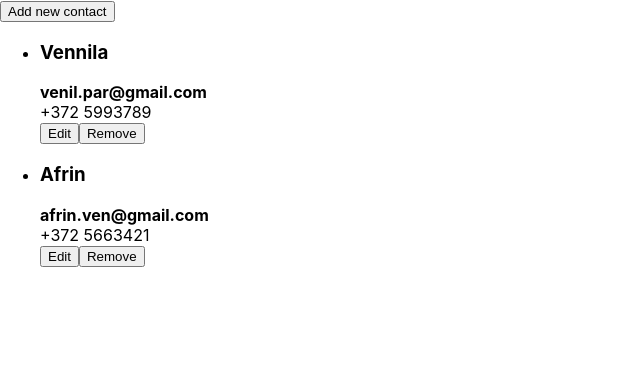
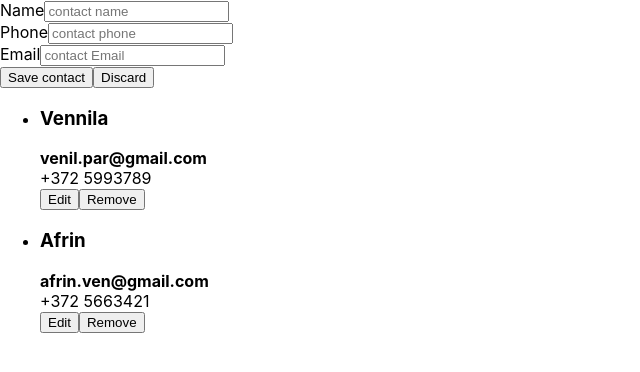
Before and after one commit to learnwithparam/react-crud-contact-list, a React (Create React App) app: page / in a window 1280 px wide. Both pictures are taken after a click on the button "Add new contact". Shown: the top 372 px of the page, without its empty margins (0-640 px from the left). Built offline with nearby package versions, Linux system fonts and the light colour scheme.

Commit message:
feat: toggle contact form

```diff
--- /dev/null
+++ b/src/components/add-contact.js
@@ -0,0 +1,38 @@
+import React, { useState } from "react";
+
+const AddContact = () => {
+  const [showForm, setShowForm] = useState(false);
+
+  const handleSumit = (e) => {
+    e.preventDefault();
+
+    // Save the new contact here
+  };
+
+  return (
+    <React.Fragment>
+      {showForm ? (
+        <form onSubmit={handleSumit}>
+          <div>
+            <label>Name</label>
+            <input type="text" placeholder="contact name" name="Name" />
+          </div>
+          <div>
+            <label>Phone</label>
+            <input type="text" placeholder="contact phone" name="Phone" />
+          </div>
+          <div>
+            <label>Email</label>
+            <input type="email" placeholder="contact Email" name="Email" />
+          </div>
+          <button type="submit">Save contact</button>
+          <button onClick={() => setShowForm(false)}>Discard</button>
+        </form>
+      ) : (
+        <button onClick={() => setShowForm(true)}>Add new contact</button>
+      )}
+    </React.Fragment>
+  );
+};
+
+export default AddContact;
--- a/src/components/contact-list.js
+++ b/src/components/contact-list.js
@@ -1,4 +1,5 @@
 import React from "react";
+import AddContact from "./add-contact";
 
 const contacts = [
   {
@@ -30,7 +31,7 @@ const Contact = ({ name, email, phone }) => {
 const ContactList = () => {
   return (
     <section>
-      <button>Add new contact</button>
+      <AddContact />
       <ul>
         {contacts.map((contact) => {
           return <Contact key={contact.name} {...contact} />;
```
